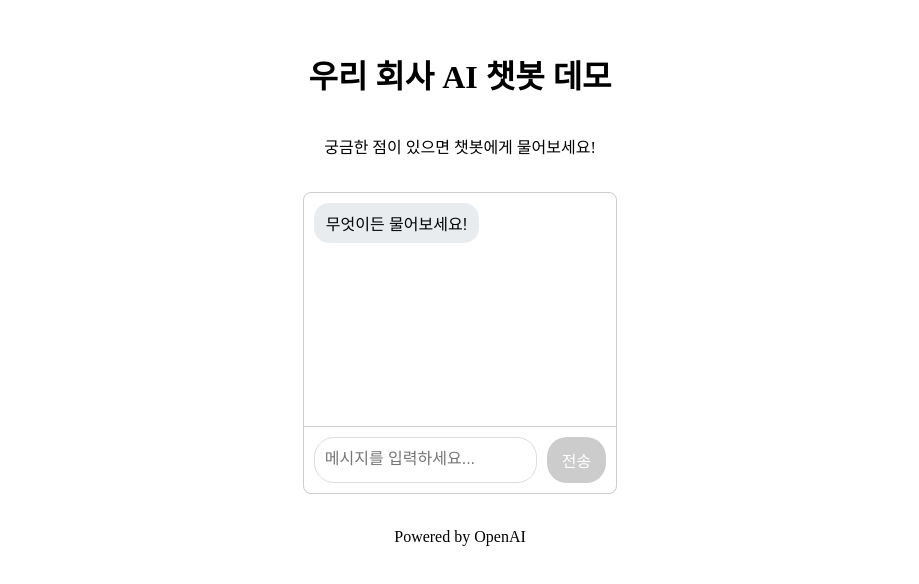
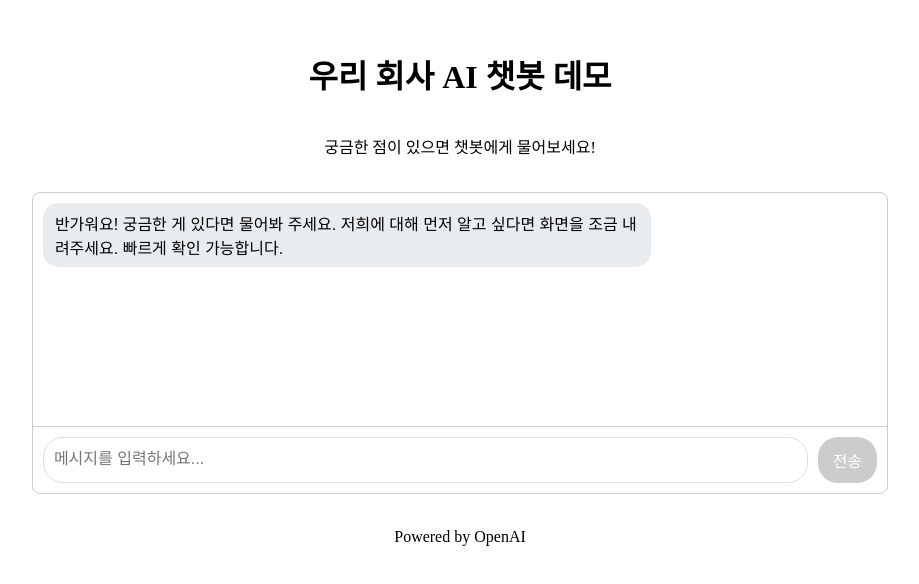
Before and after one commit to SuperfastSAT1600/Salesbot, a Next.js app: page / in a window 1280 px wide. Shown: the part 124-708 px from the top of the page, without its empty margins (180-1099 px from the left). Built offline with nearby package versions, Linux system fonts and the light colour scheme.

Commit message:
챗봇 인사말

```diff
--- a/app/components/ChatbotWidget.tsx
+++ b/app/components/ChatbotWidget.tsx
@@ -10,7 +10,7 @@ interface Message {
 
 const initialGreetingMessage: Message = {
   role: 'assistant',
-  content: '무엇이든 물어보세요!' // 이 메시지는 프론트엔드에서만 표시
+  content: '반가워요! 궁금한 게 있다면 물어봐 주세요. 저희에 대해 먼저 알고 싶다면 화면을 조금 내려주세요. 빠르게 확인 가능합니다.' // 이 메시지는 프론트엔드에서만 표시
 };
 
 const ChatbotWidget: React.FC = () => {
```
